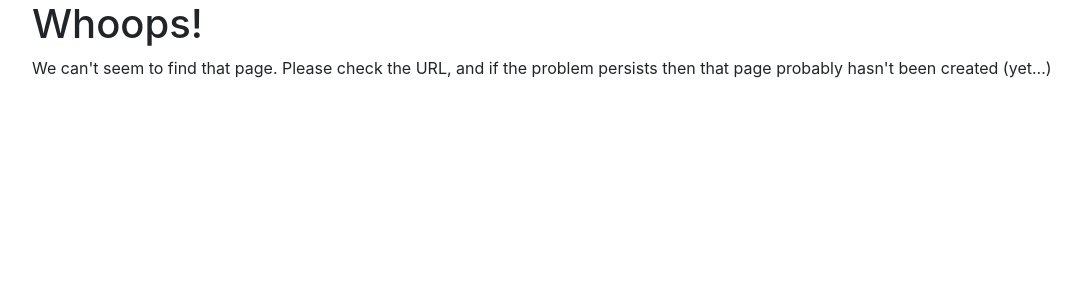
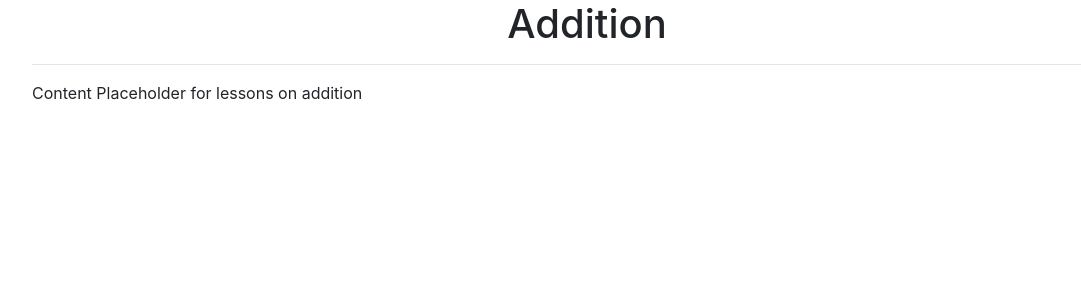
Before and after one commit to VictoriaTassie/learning-app, a Flask app: page /learning/addition in a window 1280 px wide. Shown: the part 56-356 px from the top of the page, without its empty margins (53-1134 px from the left). Run offline with Flask 2, Linux system fonts and the light colour scheme; some libraries are stand-ins or nearby versions.

Commit message:
create bluprints and change structure of app

```diff
--- /dev/null
+++ b/learning/app.py
@@ -0,0 +1,19 @@
+from flask import Blueprint, render_template, request, jsonify, flash
+import random
+import json
+
+# define the blueprint
+learning = Blueprint('learning', __name__, template_folder="templates")
+
+
+@learning.errorhandler(404)
+def error_404(e):
+    return render_template('error404.html')
+
+@learning.route('/')
+def index():
+    return render_template('learning/index.html')
+
+@learning.route('/addition', methods=["POST", "GET"])
+def addition():
+    return render_template('learning/addition.html')
--- /dev/null
+++ b/learning/templates/learning/addition.html
@@ -0,0 +1,15 @@
+{% extends "base.html" %}
+
+{% block title %}
+Addition Learning
+{% endblock %}
+
+{% block keywords %}
+Learning, addition, plus, sum
+{% endblock %}
+
+{% block content %}
+<h1 class="text-center"> Addition </h1>
+<hr />
+<p>Content Placeholder for lessons on addition</p>
+{% endblock %}
--- a/app.py
+++ b/quizzes/app.py
@@ -1,18 +1,20 @@
-from flask import Flask, render_template, request, jsonify, flash
+from flask import Blueprint, render_template, request, jsonify, flash
 import random
 import json
 
-app = Flask(__name__)
+# define the blueprint
+quizzes = Blueprint('quizzes', __name__, template_folder="templates")
 
-@app.errorhandler(404)
+
+@quizzes.errorhandler(404)
 def error_404(e):
     return render_template('error404.html')
 
-@app.route('/')
+@quizzes.route('/')
 def index():
-    return render_template('index.html')
+    return render_template('quizzes/index.html')
 
-@app.route('/addition', methods=["POST", "GET"])
+@quizzes.route('/addition', methods=["POST", "GET"])
 def addition():
     if request.method == "POST":
         x = int(request.form['x'])
@@ -38,7 +40,4 @@ def addition():
     # assign right answer to random position
     options[corans] = ans
 
-    return render_template('addition.html', x=x, y=y, options=options)
-
-if __name__ == "__main__":
-    app.run(debug=True)
+    return render_template('quizzes/addition.html', x=x, y=y, options=options)
--- a/templates/addition.html
+++ b/quizzes/templates/quizzes/addition.html
@@ -23,7 +23,7 @@ Addition,plus,add,adding
 <input type="hidden" id="clientAnswer" name="clientAnswer"></input>
 <input type="hidden" id="x" name="x"></input>
 <input type="hidden" id="y" name="y"></input>
-<a class="btn btn-primary mb-3 float-left" href="{{url_for('addition')}}">New Question</a>
+<a class="btn btn-primary mb-3 float-left" href="{{url_for('quizzes.addition')}}">New Question</a>
 <button class="btn btn-primary mb-3 float-right" id="smt-btn" type="submit">Check Answer</button>
 </form>
 
@@ -52,7 +52,7 @@ $("#y").val({{y}})
 $('.answer').removeClass("badge-success badge-danger")
 $.ajax({
   type : 'POST',
-  url : "{{url_for('addition')}}",
+  url : "{{url_for('quizzes.addition')}}",
   data : {'x':{{x}},
           'y':{{y}},
 		  'clientAnswer': $("#clientAnswer").val()},
--- a/templates/base.html
+++ b/templates/base.html
@@ -33,7 +33,7 @@
           Learning
         </a>
         <div class="dropdown-menu" aria-labelledby="navbarLearningDropdown">
-          <a class="dropdown-item" href="/learning">Addition</a>
+          <a class="dropdown-item" href="{{url_for('learning.addition')}}">Addition</a>
         </div>
       </li>
 
@@ -42,7 +42,7 @@
           Quizzes
         </a>
         <div class="dropdown-menu" aria-labelledby="navbarQuizzesDropdown">
-          <a class="dropdown-item" href="{{url_for('addition')}}">Addition</a>
+          <a class="dropdown-item" href="{{url_for('quizzes.addition')}}">Addition</a>
         </div>
       </li>
 	</ul>
```
Also changed, not shown: learning/templates/learning/index.html (added, +14 -0 lines), manage.py (added, +15 -0 lines), quizzes/templates/quizzes/index.html (added, +14 -0 lines), learning/__init__.py (added), quizzes/__init__.py (added), quizzes/templates/quizzes/error404.html (renamed from templates/error404.html).
